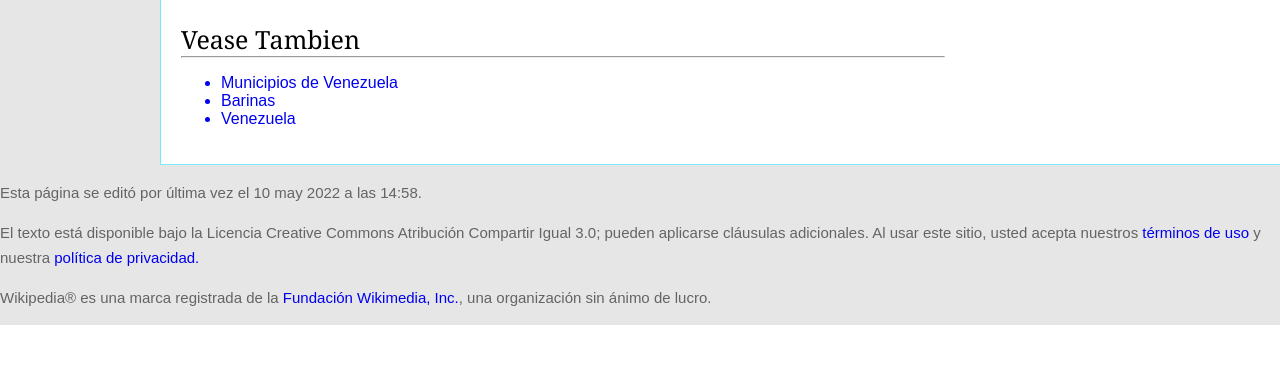
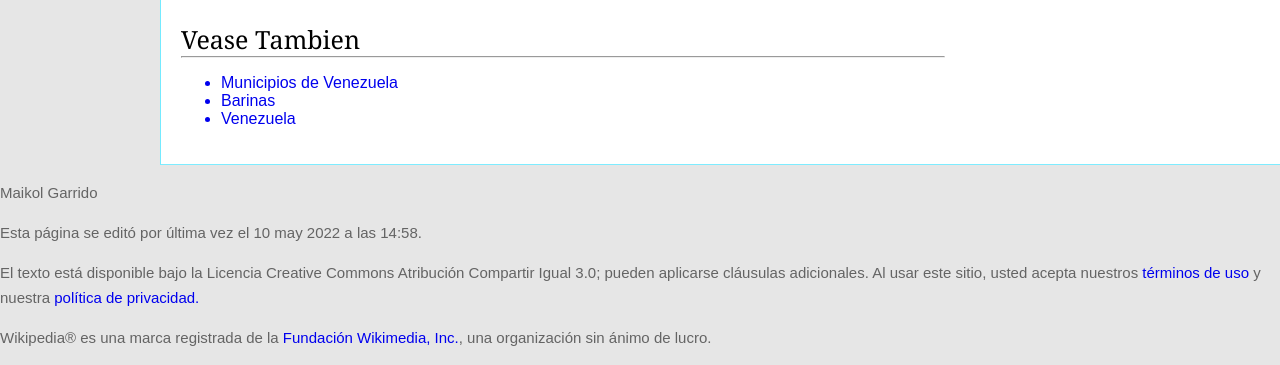
Before and after one commit to Maikol2503/barinasvenezuela, a plain HTML site: page index.html in a window 1280 px wide. Shown: the part 2218-2583 px from the top of the page. Before the commit the page ends 2543 px from the top, so only its background shows below. Drawn offline with nearby package versions, Linux system fonts and the light colour scheme; a script that the page names is missing; some icons are missing.

Commit message:
Update index.html

```diff
--- a/index.html
+++ b/index.html
@@ -211,6 +211,7 @@
      <a href="#arriba"><i class="fa-thin fa-square-arrow-up"></i></a>
 
              <footer class="pie">
+                 <p>Maikol Garrido</p>
                  <p>Esta página se editó por última vez el 10 may 2022 a las 14:58.</p>
                  <p>El texto está disponible bajo la Licencia Creative Commons Atribución Compartir Igual 3.0; pueden
                       aplicarse cláusulas adicionales. Al usar
```
